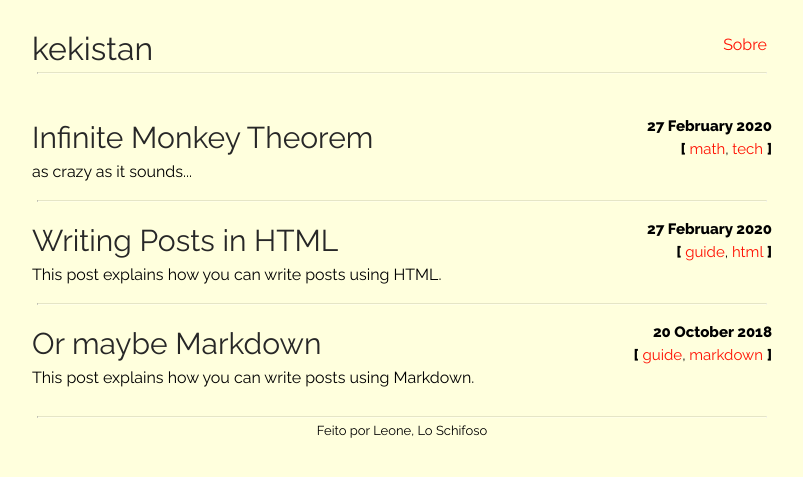
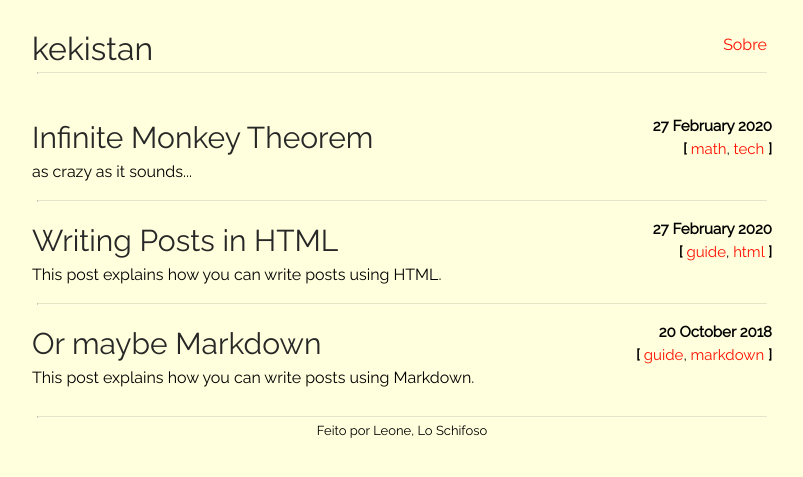
Before and after one commit to parchment-agoraphobia/parchment-agoraphobia.io, a Jekyll site: the page built from index.html, in a window 1280 px wide. Shown: the top 477 px of the page, without its empty margins (238-1041 px from the left). Built offline with Jekyll 4.4.1, drawn with Linux system fonts in a browser that asks for light colours.

Commit message:
nova fonte

```diff
--- a/_includes/head.html
+++ b/_includes/head.html
@@ -17,7 +17,7 @@
     <meta name="author" content="{{ site.author }}">
 
     <meta name="description" content="{{ desc }}">
-    <link href='https://fonts.googleapis.com/css2?family=Raleway:ital,wght@0,100;0,200;0,300;0,400;0,500;0,600;0,800;0,900;1,100;1,200;1,300;1,400;1,500;1,700;1,800;1,900&display=swap' rel='stylesheet' type='text/css'>
+    <link href='https://fonts.googleapis.com/css2?family=Raleway:wght@200;400&display=swap' rel='stylesheet' type='text/css'>
     <link rel="stylesheet" href="{{ sitedir }}css/main.css">
     <link rel="icon" type="image/ico" href="{{ favicon_location }}">
     <link rel="shortcut-icon" type="image/ico" href="{{ favicon_location }}">
--- a/css/main.scss
+++ b/css/main.scss
@@ -13,7 +13,7 @@ $small-width: 480px;
 
 body {
     margin: 0;
-    font-family: "Raleway";
+    font-family: 'Raleway';
     background-color: #FFFFDD;
     min-height: 100%;
 }
```
